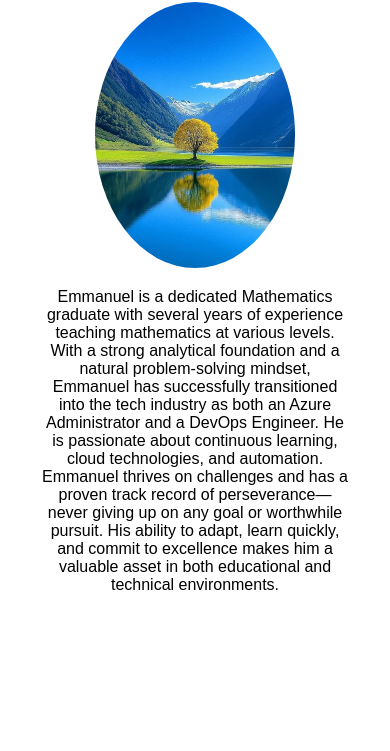
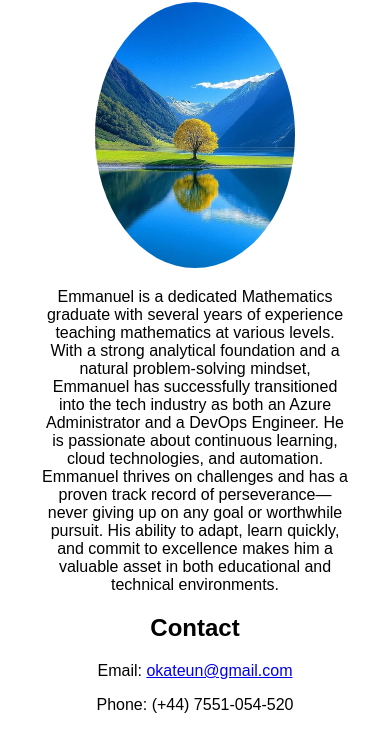
Before and after one commit to okateun/my-portfolio, a plain HTML site: page index.html in a window 390 px wide. Shown: the part 133-884 px from the top of the page. Before the commit the page ends 844 px from the top, so only its background shows below. Drawn offline with Linux system fonts and the light colour scheme.

Commit message:
Added contact section with email and phone number

```diff
--- a/index.html
+++ b/index.html
@@ -20,5 +20,8 @@
       and commit to excellence makes him a valuable asset in both educational
       and technical environments.
     </p>
+    <h2>Contact</h2>
+    <p>Email: <a href="mailto:okateun@gmail.com">okateun@gmail.com</a></p>
+    <p>Phone: (+44) 7551-054-520</p>
   </body>
 </html>
```
